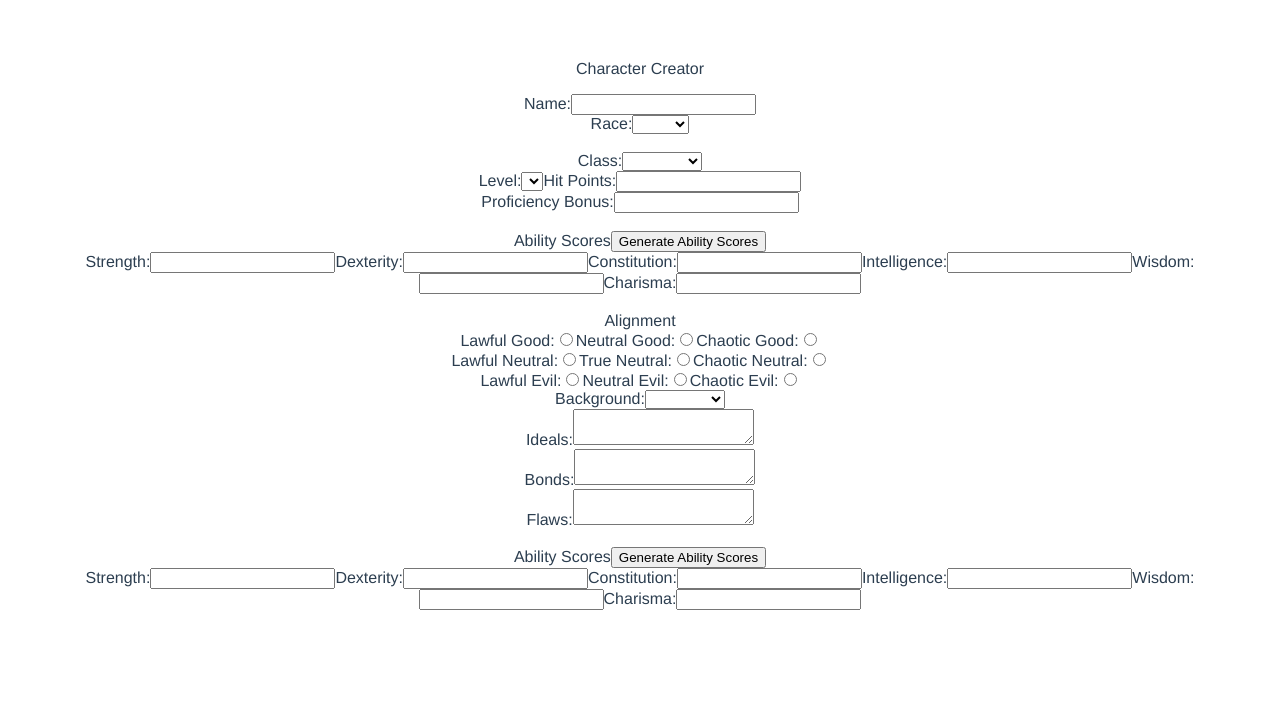
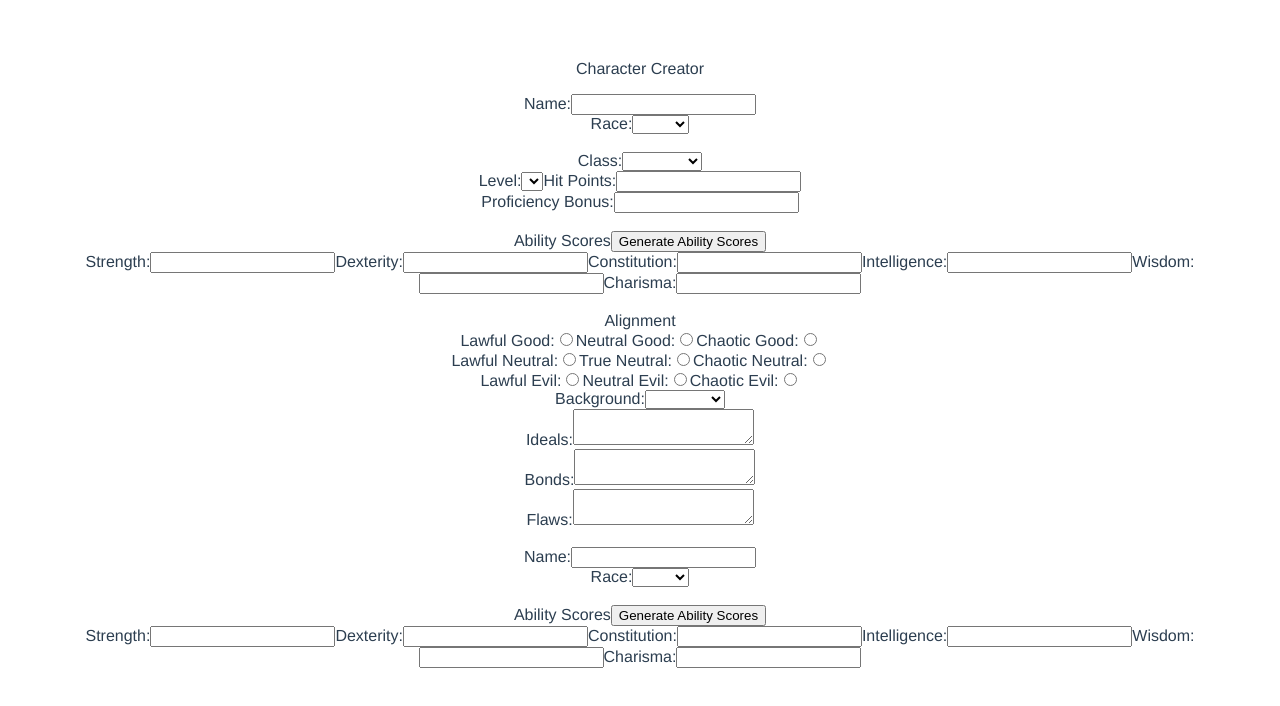
Before and after one commit to SurSouthside/Py_5E_Character_Creator, a Vue app in the folder charcreate-client/: page / in a window 1280 px wide. Shown: the top 706 px of the page. Built offline with nearby package versions, Linux system fonts and the light colour scheme.

Commit message:
Move character basics to separate component

```diff
--- a/charcreate-client/src/App.vue
+++ b/charcreate-client/src/App.vue
@@ -2,17 +2,20 @@
   <!--<img alt="Vue logo" src="./assets/logo.png">-->
   <!--<HelloWorld msg="Welcome to Your Vue.js App"/>-->
   <CharCreate/>
+  <CharacterBasics/>
   <AbilityScores/>
 </template>
 
 <script>
 import CharCreate from './components/CharCreate.vue'
+import CharacterBasics from './components/CharacterBasics.vue'
 import AbilityScores from './components/AbilityScores.vue'
 
 export default {
   name: 'App',
   components: {
     CharCreate,
+    CharacterBasics,
     AbilityScores
   }
 }
--- /dev/null
+++ b/charcreate-client/src/components/CharacterBasics.vue
@@ -0,0 +1,20 @@
+<template>
+    <!--Step 1 start-->
+    <label for="charcreate_name">Name:</label>
+    <input type="text" id="charcreate_name" v-model="inputValue"/>
+    <br/>
+    <label for="charcreate_race">Race:</label>
+    <select v-model="race" id="charcreate_race">
+        <option>Dwarf</option>
+        <option>Elf</option>
+    </select>
+    <br/>
+    <br/>
+    <!--Step 1 end-->
+</template>
+
+<script>
+export default {
+  name: 'CharacterBasics'
+};
+</script>
```
